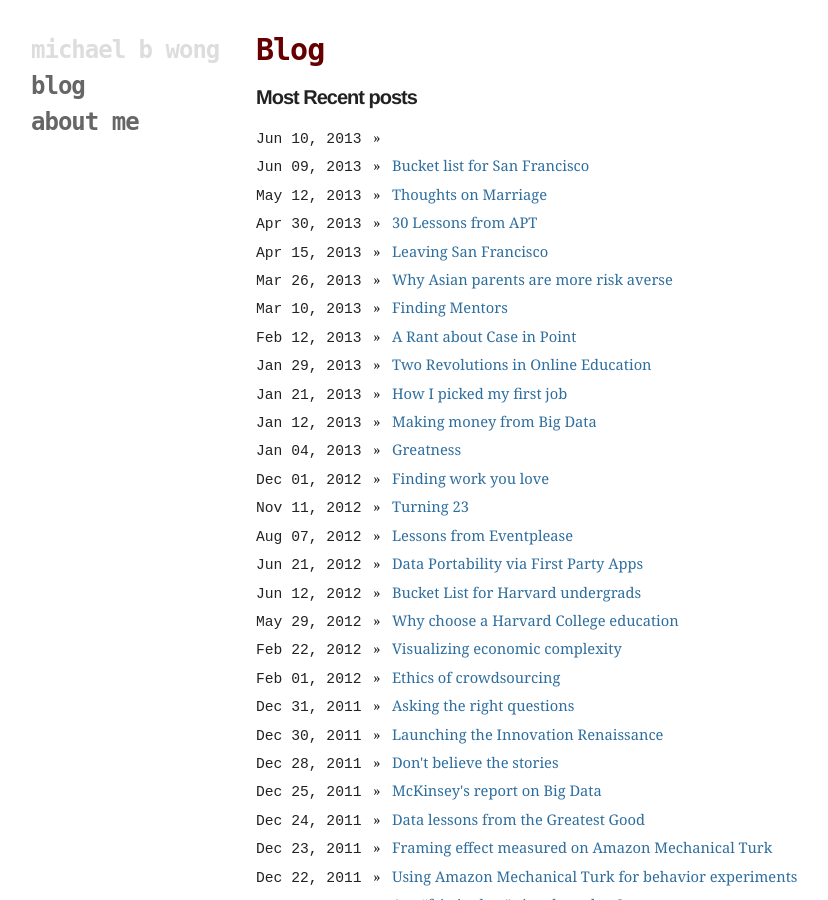
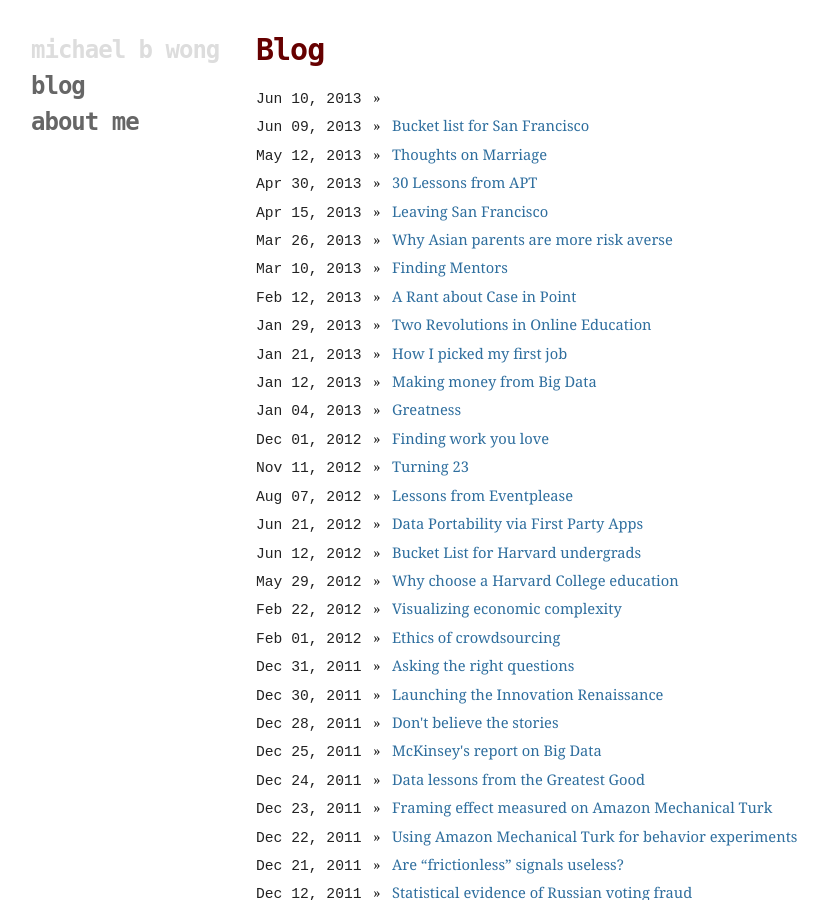
Before and after one commit to mbwong/mbwong.github.com, a Jekyll site: the page built from index.html, in a window 1280 px wide and 900 px high. Shown: the whole window, without its empty margins (94-922 px from the left). Built offline with Jekyll 4.4.1, drawn with Linux system fonts in a browser that asks for light colours.

Commit message:
Update index.html

```diff
--- a/index.html
+++ b/index.html
@@ -7,9 +7,6 @@ layout: default
 <div class="post">
 
 <h1 id="blog" style="color:#660000; font-family: 'DejaVu Sans Mono', 'Courier New', monospace">Blog</h1>
-
-<h2>Most Recent posts</h2>
-
   <ul style="list-style: none; padding: 0; margin: 0;">
   {% for post in site.posts%}
     <li>
```
